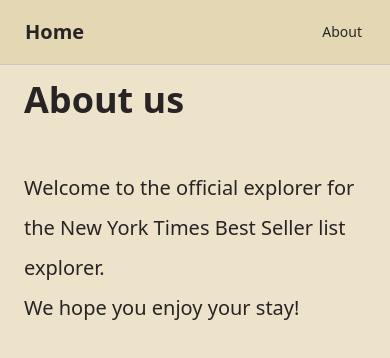
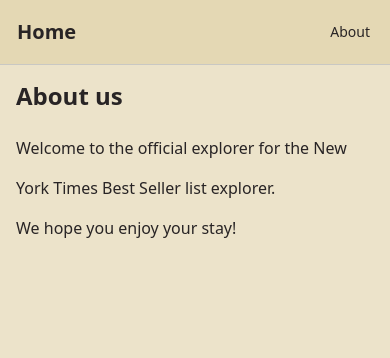
Before and after one commit to kimabraham/assignment22, a Next.js app: page /about in a window 390 px wide. Shown: the top 358 px of the page. Built offline with nearby package versions, Linux system fonts and the light colour scheme.

Commit message:
style: mobile response header

```diff
--- a/app/(about)/about/page.tsx
+++ b/app/(about)/about/page.tsx
@@ -5,8 +5,8 @@ export const metadata = {
 export default function About() {
   return (
     <>
-      <h1 className="text-4xl font-bold mb-12">About us</h1>
-      <p className="text-xl whitespace-pre-wrap leading-10">
+      <h1 className="text-2xl md:text-3xl font-bold mb-4 md:mb-8">About us</h1>
+      <p className="text-base md:text-xl whitespace-pre-wrap leading-10">
         Welcome to the official explorer for the New York Times Best Seller list
         explorer.
         <br />
--- a/app/components/Header.tsx
+++ b/app/components/Header.tsx
@@ -3,7 +3,7 @@ import { ROUTES } from "@/constants/routes";
 
 export default function Header() {
   return (
-    <nav className="navbar fixed h-16 bg-base-200 w-full z-50 max-w-screen min-w-full shadow-[0_0.5px_0px_0_rgba(166,173,187,1)]">
+    <nav className="navbar px-0 md:px-2 fixed h-16 bg-base-200 w-full z-50 max-w-screen min-w-full shadow-[0_0.5px_0px_0_rgba(166,173,187,1)]">
       <div className="min-w-80 max-w-screen-xl w-full mx-auto">
         <div className="flex-1">
           <Link href={ROUTES.HOME} className="btn btn-ghost text-xl">
--- a/app/layout.tsx
+++ b/app/layout.tsx
@@ -20,7 +20,7 @@ export default function RootLayout({
     <html lang="en" data-theme="retro">
       <body>
         <Header />
-        <main className="max-w-screen-xl mx-auto px-6 pt-20 md:pt-28">
+        <main className="max-w-screen-xl mx-auto px-4 md:px-6 pt-20 md:pt-28">
           {children}
         </main>
         <FloatButton />
```
